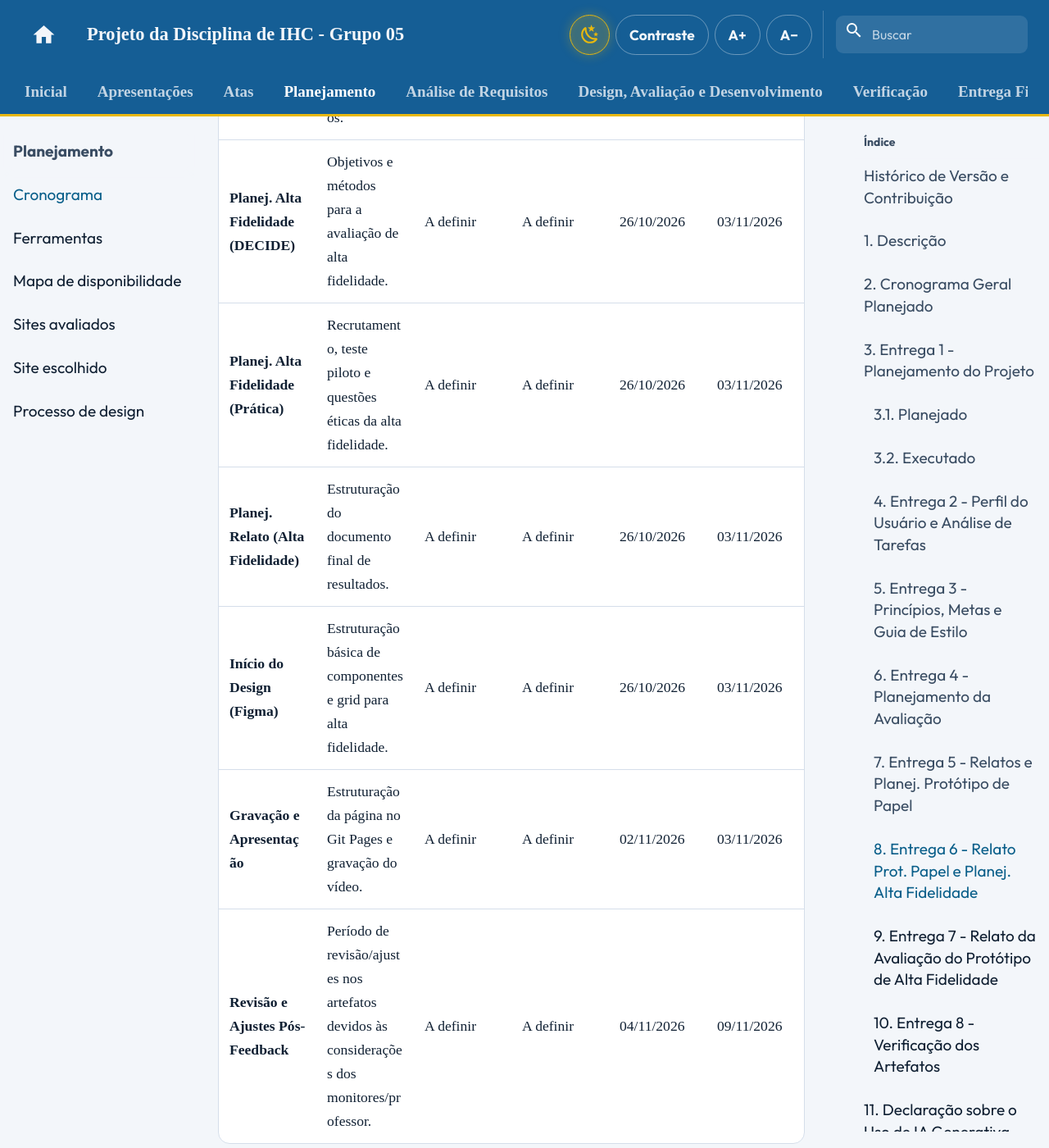
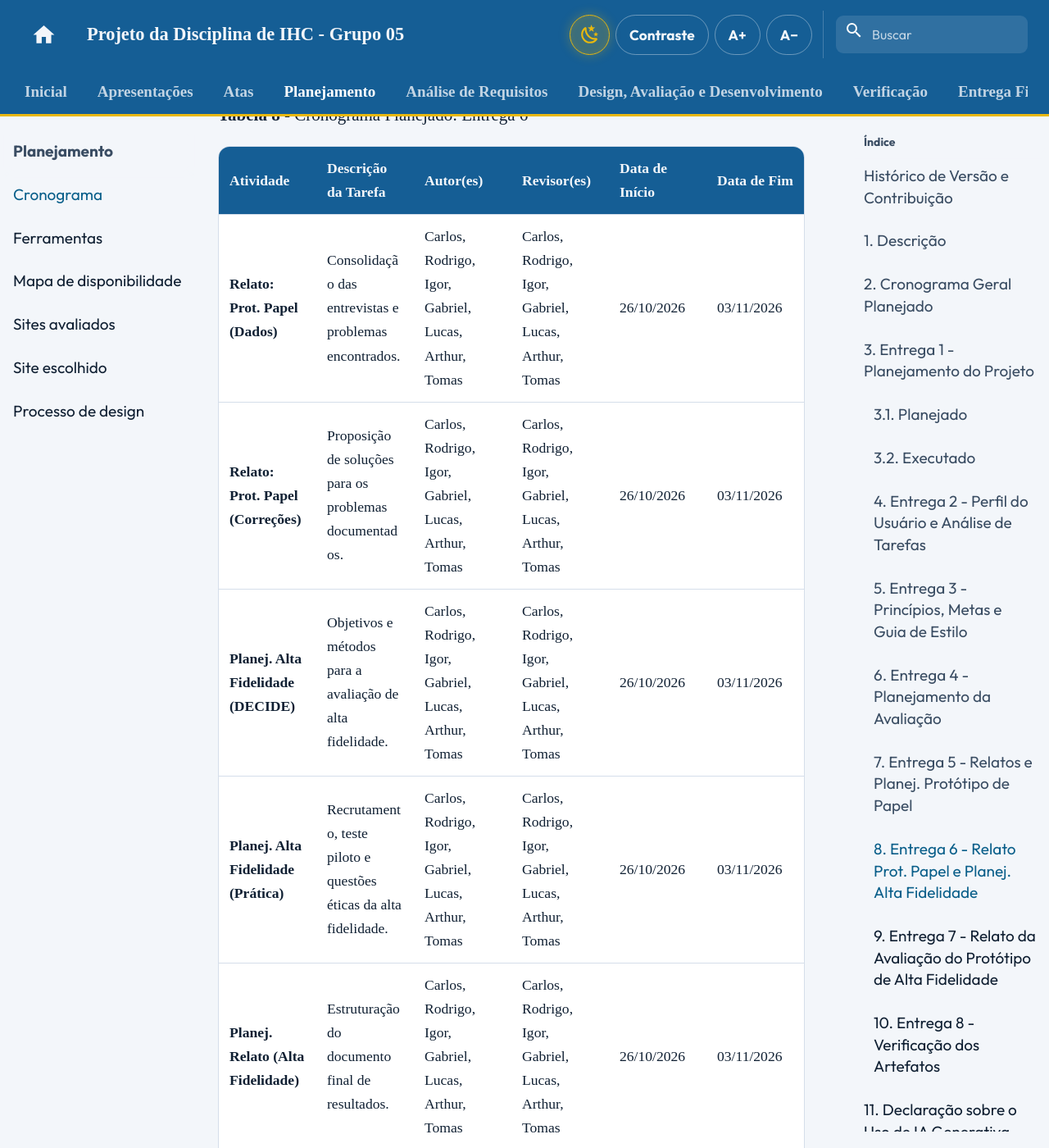
Before and after one commit to Interacao-Humano-Computador/2026.2-Grupo05, an MkDocs documentation site: the page built from docs/planejamento/cronograma.md, in a window 1280 px wide and 1400 px high, scrolled down 18401 px. Shown: the whole window at 82% size. Built offline with MkDocs 1.6.1 and Material for MkDocs 9.7.7, drawn with Linux system fonts in a browser that asks for light colours; comment, search, counter and statistics services are not loaded; some of the changed text lies outside the part shown.

Commit message:
fix: corrige atribuiçoes de tarefas nos cronogramas planejados

```diff
--- a/docs/planejamento/cronograma.md
+++ b/docs/planejamento/cronograma.md
@@ -8,6 +8,7 @@
 | 06/09/2026 | 1.1 | Adição da atividade de revisão e ajustes nos artefatos pós-feedback dos monitores/professor em todas as tabelas de cronograma. | Carlos | Igor Dantas |
 | 06/09/2026 | 1.2 | Remoção de tags de citação textual nas tabelas do cronograma. | Carlos | Igor Dantas |
 | 17/09/2026 | 1.3 | Correção das imagens e cronogramas | Igor | Gabriel |
+| 26/09/2026 | 1.4 | Correção das atribuições de tarefas | Igor | Arthur |
 
 ---
 
@@ -49,8 +50,8 @@
 | **Cronograma Planejado** | Montar a tabela com as datas de todas as 8 entregas (início, fim, revisão). | Igor | Gabriel | 04/09/2026 | 05/09/2026 |
 | **Git Pages & Equipe** | Configurar repositório, contraste e criar página "Home" com fotos/nomes. | Arthur | Carlos | 04/09/2026 | 05/09/2026 |
 | **Cronograma Executado e ata** | Montar ata da reunião, tabela de execução e Declaração de IA. | Lucas | Arthur | 04/09/2026 | 05/09/2026 |
-| **Gravação do Vídeo** | Gravação do vídeo de apresentação da Entrega 1. | Todos os integrantes | N/A | 06/09/2026 | 06/09/2026 |
-| **Revisão e Ajustes Pós-Feedback** | Período de revisão/ajustes nos artefatos devidos às considerações dos monitores/professor. | Todos os integrantes | Todos os integrantes | 07/09/2026 | 10/09/2026 |
+| **Gravação do Vídeo** | Gravação do vídeo de apresentação da Entrega 1. | Carlos, Rodrigo, Igor, Gabriel, Lucas, Arthur, Tomas | N/A | 06/09/2026 | 06/09/2026 |
+| **Revisão e Ajustes Pós-Feedback** | Período de revisão/ajustes nos artefatos devidos às considerações dos monitores/professor. | Carlos, Rodrigo, Igor, Gabriel, Lucas, Arthur, Tomas | Carlos, Rodrigo, Igor, Gabriel, Lucas, Arthur, Tomas | 07/09/2026 | 10/09/2026 |
 
 *Fonte: Igor Dantas Araújo.*
 
@@ -68,8 +69,8 @@
 | **Cronograma Planejado** | Elaboração da tabela geral de prazos e etapas. | Igor | Gabriel | 05/09/2026 | 06/09/2026 |
 | **Git Pages & Equipe** | Estruturação da Home, navegação e acessibilidade. | Arthur | Carlos | 04/09/2026 | 06/09/2026 |
 | **Cronograma Executado e ata** | Registro da primeira reunião, execução e IA. | Lucas | Arthur | 05/09/2026 | 06/09/2026 |
-| **Gravação do Vídeo** | Gravação e submissão do vídeo de apresentação. | Todos os integrantes | N/A | 06/09/2026 | 06/09/2026 |
-| **Revisão e Ajustes Pós-Feedback** | Período de revisão/ajustes nos artefatos devidos às considerações dos monitores/professor. | Todos os integrantes | Todos os integrantes | 07/09/2026 | 10/09/2026 |
+| **Gravação do Vídeo** | Gravação e submissão do vídeo de apresentação. | Lucas, Arthur, Tomas | N/A | 06/09/2026 | 06/09/2026 |
+| **Revisão e Ajustes Pós-Feedback** | Período de revisão/ajustes nos artefatos devidos às considerações dos monitores/professor. | Lucas, Arthur, Tomas | Lucas, Arthur, Tomas | 07/09/2026 | 10/09/2026 |
 
 *Fonte: Igor Dantas Araújo.*
 
@@ -96,14 +97,14 @@
 
 | Atividade | Descrição da Tarefa | Autor(es) | Revisor(es) | Data de Início | Data de Fim |
 | :--- | :--- | :--- | :--- | :--- | :--- |
-| **Princípios Gerais (Parte 1)** | Definição de visibilidade, controle, consistência e padronização. | A definir | A definir | 28/09/2026 | 06/10/2026 |
-| **Princípios Gerais (Parte 2)** | Prevenção de erros, flexibilidade e estética minimalista. | A definir | A definir | 28/09/2026 | 06/10/2026 |
-| **Metas de Usabilidade** | Seleção e justificativa das metas de usabilidade do projeto. | A definir | A definir | 28/09/2026 | 06/10/2026 |
-| **Características da Plataforma** | Restrições tecnológicas e especificações do Semob-DF. | A definir | A definir | 28/09/2026 | 06/10/2026 |
-| **Guia de Estilo (Introdução)** | Organização, público-alvo e elementos de interface/cores. | A definir | A definir | 28/09/2026 | 06/10/2026 |
-| **Guia de Estilo (Interação)** | Estilos de interação, aceleradores e vocabulário/padrões. | A definir | A definir | 28/09/2026 | 06/10/2026 |
-| **Gravação e Apresentação** | Estruturação da página no Git Pages e gravação do vídeo. | A definir | A definir | 05/10/2026 | 06/10/2026 |
-| **Revisão e Ajustes Pós-Feedback** | Período de revisão/ajustes nos artefatos devidos às considerações dos monitores/professor. | A definir | A definir | 07/10/2026 | 12/10/2026 |
+| **Princípios Gerais (Parte 1)** | Definição de visibilidade, controle, consistência e padronização. | Carlos, Rodrigo, Igor, Gabriel | Lucas, Arthur, Tomas | 28/09/2026 | 06/10/2026 |
+| **Princípios Gerais (Parte 2)** | Prevenção de erros, flexibilidade e estética minimalista. | Lucas, Arthur, Tomas | Carlos, Rodrigo, Igor, Gabriel | 28/09/2026 | 06/10/2026 |
+| **Metas de Usabilidade** | Seleção e justificativa das metas de usabilidade do projeto. | Carlos, Rodrigo, Igor, Gabriel | Carlos, Rodrigo, Igor, Gabriel | 28/09/2026 | 06/10/2026 |
+| **Características da Plataforma** | Restrições tecnológicas e especificações do Semob-DF. | Lucas, Arthur, Tomas | Lucas, Arthur, Tomas | 28/09/2026 | 06/10/2026 |
+| **Guia de Estilo (Introdução)** | Organização, público-alvo e elementos de interface/cores. | Carlos, Rodrigo, Igor, Gabriel | Lucas, Arthur, Tomas | 28/09/2026 | 06/10/2026 |
+| **Guia de Estilo (Interação)** | Estilos de interação, aceleradores e vocabulário/padrões. | Lucas, Arthur, Tomas | Carlos, Rodrigo, Igor, Gabriel | 28/09/2026 | 06/10/2026 |
+| **Gravação e Apresentação** | Estruturação da página no Git Pages e gravação do vídeo. | Carlos, Rodrigo, Igor, Gabriel, Lucas, Arthur, Tomas | Carlos, Rodrigo, Igor, Gabriel, Lucas, Arthur, Tomas | 05/10/2026 | 06/10/2026 |
+| **Revisão e Ajustes Pós-Feedback** | Período de revisão/ajustes nos artefatos devidos às considerações dos monitores/professor. | Carlos, Rodrigo, Igor, Gabriel, Lucas, Arthur, Tomas | Carlos, Rodrigo, Igor, Gabriel, Lucas, Arthur, Tomas | 07/10/2026 | 12/10/2026 |
 
 *Fonte: Igor Dantas Araújo.*
 
@@ -113,14 +114,14 @@
 
 | Atividade | Descrição da Tarefa | Autor(es) | Revisor(es) | Data de Início | Data de Fim |
 | :--- | :--- | :--- | :--- | :--- | :--- |
-| **Avaliação do Storyboard** | Planejamento usando o Framework DECIDE (objetivos e método). | A definir | A definir | 07/10/2026 | 13/10/2026 |
-| **Questões Práticas/Éticas** | Definição de recrutamento, prazos, orçamento e ética (Storyboard). | A definir | A definir | 07/10/2026 | 13/10/2026 |
-| **Relato do Storyboard** | Planejamento da estrutura do relato de resultados. | A definir | A definir | 07/10/2026 | 13/10/2026 |
-| **Avaliação de Tarefas** | Planejamento usando o Framework DECIDE (Análise de Tarefas). | A definir | A definir | 07/10/2026 | 13/10/2026 |
-| **Relato de Tarefas** | Planejamento da estrutura do relato de resultados das tarefas. | A definir | A definir | 07/10/2026 | 13/10/2026 |
-| **Teste Piloto** | Definição, data de execução e documentação do teste piloto. | A definir | A definir | 07/10/2026 | 13/10/2026 |
-| **Gravação e Apresentação** | Estruturação da página no Git Pages e gravação do vídeo. | A definir | A definir | 12/10/2026 | 13/10/2026 |
-| **Revisão e Ajustes Pós-Feedback** | Período de revisão/ajustes nos artefatos devidos às considerações dos monitores/professor. | A definir | A definir | 14/10/2026 | 19/10/2026 |
+| **Avaliação do Storyboard** | Planejamento usando o Framework DECIDE (objetivos e método). | Carlos, Rodrigo, Igor, Gabriel, Lucas, Arthur, Tomas | Carlos, Rodrigo, Igor, Gabriel, Lucas, Arthur, Tomas | 07/10/2026 | 13/10/2026 |
+| **Questões Práticas/Éticas** | Definição de recrutamento, prazos, orçamento e ética (Storyboard). | Lucas, Arthur, Tomas | Carlos, Rodrigo, Igor, Gabriel | 07/10/2026 | 13/10/2026 |
+| **Relato do Storyboard** | Planejamento da estrutura do relato de resultados. | Carlos, Rodrigo, Igor, Gabriel | Lucas, Arthur, Tomas | 07/10/2026 | 13/10/2026 |
+| **Avaliação de Tarefas** | Planejamento usando o Framework DECIDE (Análise de Tarefas). | Carlos, Rodrigo, Igor, Gabriel | Lucas, Arthur, Tomas | 07/10/2026 | 13/10/2026 |
+| **Relato de Tarefas** | Planejamento da estrutura do relato de resultados das tarefas. | Lucas, Arthur, Tomas | Carlos, Rodrigo, Igor, Gabriel | 07/10/2026 | 13/10/2026 |
+| **Teste Piloto** | Definição, data de execução e documentação do teste piloto. | Carlos, Rodrigo, Igor, Gabriel, Lucas, Arthur, Tomas | Carlos, Rodrigo, Igor, Gabriel, Lucas, Arthur, Tomas | 07/10/2026 | 13/10/2026 |
+| **Gravação e Apresentação** | Estruturação da página no Git Pages e gravação do vídeo. | Carlos, Rodrigo, Igor, Gabriel, Lucas, Arthur, Tomas | Carlos, Rodrigo, Igor, Gabriel, Lucas, Arthur, Tomas | 12/10/2026 | 13/10/2026 |
+| **Revisão e Ajustes Pós-Feedback** | Período de revisão/ajustes nos artefatos devidos às considerações dos monitores/professor. | Carlos, Rodrigo, Igor, Gabriel, Lucas, Arthur, Tomas | Carlos, Rodrigo, Igor, Gabriel, Lucas, Arthur, Tomas | 14/10/2026 | 19/10/2026 |
 
 *Fonte: Igor Dantas Araújo.*
 
@@ -130,14 +131,14 @@
 
 | Atividade | Descrição da Tarefa | Autor(es) | Revisor(es) | Data de Início | Data de Fim |
 | :--- | :--- | :--- | :--- | :--- | :--- |
-| **Relato: Storyboard** | Execução e documentação dos resultados do Storyboard. | A definir | A definir | 14/10/2026 | 25/10/2026 |
-| **Relato: Análise de Tarefas** | Execução e documentação dos resultados da Análise de Tarefas. | A definir | A definir | 14/10/2026 | 25/10/2026 |
-| **Planej. Prot. de Papel (DECIDE)** | Objetivos, métodos e questões práticas da avaliação. | A definir | A definir | 14/10/2026 | 25/10/2026 |
-| **Planej. Relato (Prot. Papel)** | Estruturação de como os dados do protótipo de papel serão relatados. | A definir | A definir | 14/10/2026 | 25/10/2026 |
-| **Confecção Protótipo (Fluxo 1)** | Desenho das telas principais de busca e navegação do Semob. | A definir | A definir | 14/10/2026 | 25/10/2026 |
-| **Confecção Protótipo (Fluxo 2)** | Desenho das telas de horários, tarifas e informações de linhas. | A definir | A definir | 14/10/2026 | 25/10/2026 |
-| **Gravação e Apresentação** | Estruturação da página no Git Pages e gravação do vídeo. | A definir | A definir | 24/10/2026 | 25/10/2026 |
-| **Revisão e Ajustes Pós-Feedback** | Período de revisão/ajustes nos artefatos devidos às considerações dos monitores/professor. | A definir | A definir | 26/10/2026 | 31/10/2026 |
+| **Relato: Storyboard** | Execução e documentação dos resultados do Storyboard. | Carlos, Rodrigo, Igor, Gabriel, Lucas, Arthur, Tomas | Carlos, Rodrigo, Igor, Gabriel, Lucas, Arthur, Tomas | 14/10/2026 | 25/10/2026 |
+| **Relato: Análise de Tarefas** | Execução e documentação dos resultados da Análise de Tarefas. | Carlos, Rodrigo, Igor, Gabriel, Lucas, Arthur, Tomas | Carlos, Rodrigo, Igor, Gabriel, Lucas, Arthur, Tomas | 14/10/2026 | 25/10/2026 |
+| **Planej. Prot. de Papel (DECIDE)** | Objetivos, métodos e questões práticas da avaliação. | Carlos, Rodrigo, Igor, Gabriel | Lucas, Arthur, Tomas | 14/10/2026 | 25/10/2026 |
+| **Planej. Relato (Prot. Papel)** | Estruturação de como os dados do protótipo de papel serão relatados. | Lucas, Arthur, Tomas | Carlos, Rodrigo, Igor, Gabriel | 14/10/2026 | 25/10/2026 |
+| **Confecção Protótipo (Fluxo 1)** | Desenho das telas principais de busca e navegação do Semob. | Carlos, Rodrigo, Igor, Gabriel | Lucas, Arthur, Tomas | 14/10/2026 | 25/10/2026 |
+| **Confecção Protótipo (Fluxo 2)** | Desenho das telas de horários, tarifas e informações de linhas. | Lucas, Arthur, Tomas | Carlos, Rodrigo, Igor, Gabriel | 14/10/2026 | 25/10/2026 |
+| **Gravação e Apresentação** | Estruturação da página no Git Pages e gravação do vídeo. | Carlos, Rodrigo, Igor, Gabriel, Lucas, Arthur, Tomas | Carlos, Rodrigo, Igor, Gabriel, Lucas, Arthur, Tomas | 24/10/2026 | 25/10/2026 |
+| **Revisão e Ajustes Pós-Feedback** | Período de revisão/ajustes nos artefatos devidos às considerações dos monitores/professor. | Carlos, Rodrigo, Igor, Gabriel, Lucas, Arthur, Tomas | Carlos, Rodrigo, Igor, Gabriel, Lucas, Arthur, Tomas | 26/10/2026 | 31/10/2026 |
 
 *Fonte: Igor Dantas Araújo.*
 
@@ -147,14 +148,14 @@
 
 | Atividade | Descrição da Tarefa | Autor(es) | Revisor(es) | Data de Início | Data de Fim |
 | :--- | :--- | :--- | :--- | :--- | :--- |
-| **Relato: Prot. Papel (Dados)** | Consolidação das entrevistas e problemas encontrados. | A definir | A definir | 26/10/2026 | 03/11/2026 |
-| **Relato: Prot. Papel (Correções)** | Proposição de soluções para os problemas documentados. | A definir | A definir | 26/10/2026 | 03/11/2026 |
-| **Planej. Alta Fidelidade (DECIDE)**| Objetivos e métodos para a avaliação de alta fidelidade. | A definir | A definir | 26/10/2026 | 03/11/2026 |
-| **Planej. Alta Fidelidade (Prática)**| Recrutamento, teste piloto e questões éticas da alta fidelidade. | A definir | A definir | 26/10/2026 | 03/11/2026 |
-| **Planej. Relato (Alta Fidelidade)** | Estruturação do documento final de resultados. | A definir | A definir | 26/10/2026 | 03/11/2026 |
-| **Início do Design (Figma)** | Estruturação básica de componentes e grid para alta fidelidade. | A definir | A definir | 26/10/2026 | 03/11/2026 |
-| **Gravação e Apresentação** | Estruturação da página no Git Pages e gravação do vídeo. | A definir | A definir | 02/11/2026 | 03/11/2026 |
-| **Revisão e Ajustes Pós-Feedback** | Período de revisão/ajustes nos artefatos devidos às considerações dos monitores/professor. | A definir | A definir | 04/11/2026 | 09/11/2026 |
+| **Relato: Prot. Papel (Dados)** | Consolidação das entrevistas e problemas encontrados. | Carlos, Rodrigo, Igor, Gabriel, Lucas, Arthur, Tomas | Carlos, Rodrigo, Igor, Gabriel, Lucas, Arthur, Tomas | 26/10/2026 | 03/11/2026 |
+| **Relato: Prot. Papel (Correções)** | Proposição de soluções para os problemas documentados. | Carlos, Rodrigo, Igor, Gabriel, Lucas, Arthur, Tomas | Carlos, Rodrigo, Igor, Gabriel, Lucas, Arthur, Tomas | 26/10/2026 | 03/11/2026 |
+| **Planej. Alta Fidelidade (DECIDE)**| Objetivos e métodos para a avaliação de alta fidelidade. | Carlos, Rodrigo, Igor, Gabriel, Lucas, Arthur, Tomas | Carlos, Rodrigo, Igor, Gabriel, Lucas, Arthur, Tomas | 26/10/2026 | 03/11/2026 |
+| **Planej. Alta Fidelidade (Prática)**| Recrutamento, teste piloto e questões éticas da alta fidelidade. | Carlos, Rodrigo, Igor, Gabriel, Lucas, Arthur, Tomas | Carlos, Rodrigo, Igor, Gabriel, Lucas, Arthur, Tomas | 26/10/2026 | 03/11/2026 |
+| **Planej. Relato (Alta Fidelidade)** | Estruturação do documento final de resultados. | Carlos, Rodrigo, Igor, Gabriel, Lucas, Arthur, Tomas | Carlos, Rodrigo, Igor, Gabriel, Lucas, Arthur, Tomas | 26/10/2026 | 03/11/2026 |
+| **Início do Design (Figma)** | Estruturação básica de componentes e grid para alta fidelidade. | Carlos, Rodrigo, Igor, Gabriel, Lucas, Arthur, Tomas | Carlos, Rodrigo, Igor, Gabriel, Lucas, Arthur, Tomas | 26/10/2026 | 03/11/2026 |
+| **Gravação e Apresentação** | Estruturação da página no Git Pages e gravação do vídeo. | Carlos, Rodrigo, Igor, Gabriel, Lucas, Arthur, Tomas | Carlos, Rodrigo, Igor, Gabriel, Lucas, Arthur, Tomas | 02/11/2026 | 03/11/2026 |
+| **Revisão e Ajustes Pós-Feedback** | Período de revisão/ajustes nos artefatos devidos às considerações dos monitores/professor. | Carlos, Rodrigo, Igor, Gabriel, Lucas, Arthur, Tomas | Carlos, Rodrigo, Igor, Gabriel, Lucas, Arthur, Tomas | 04/11/2026 | 09/11/2026 |
 
 *Fonte: Igor Dantas Araújo.*
 
@@ -164,14 +165,14 @@
 
 | Atividade | Descrição da Tarefa | Autor(es) | Revisor(es) | Data de Início | Data de Fim |
 | :--- | :--- | :--- | :--- | :--- | :--- |
-| **Design Alta Fidelidade (Fluxo 1)** | Finalização de telas interativas de busca e mapas no Figma. | A definir | A definir | 04/11/2026 | 15/11/2026 |
-| **Design Alta Fidelidade (Fluxo 2)** | Finalização de telas interativas de tarifas e horários no Figma. | A definir | A definir | 04/11/2026 | 15/11/2026 |
-| **Execução de Entrevistas** | Condução e gravação das avaliações com usuários reais. | A definir | A definir | 04/11/2026 | 15/11/2026 |
-| **Relato: Consolidação de Dados** | Transcrição e análise dos problemas apontados pelos usuários. | A definir | A definir | 04/11/2026 | 15/11/2026 |
-| **Relato: Correções e Ajustes** | Documentação das soluções de design baseadas no feedback. | A definir | A definir | 04/11/2026 | 15/11/2026 |
-| **Conclusão do Relato** | Revisão final dos objetivos alcançados vs. planejados. | A definir | A definir | 04/11/2026 | 15/11/2026 |
-| **Gravação e Apresentação** | Estruturação da página no Git Pages e gravação do vídeo. | A definir | A definir | 14/11/2026 | 15/11/2026 |
-| **Revisão e Ajustes Pós-Feedback** | Período de revisão/ajustes nos artefatos devidos às considerações dos monitores/professor. | A definir | A definir | 16/11/2026 | 21/11/2026 |
+| **Design Alta Fidelidade (Fluxo 1)** | Finalização de telas interativas de busca e mapas no Figma. | Carlos, Rodrigo, Igor, Gabriel | Lucas, Arthur, Tomas | 04/11/2026 | 15/11/2026 |
+| **Design Alta Fidelidade (Fluxo 2)** | Finalização de telas interativas de tarifas e horários no Figma. | Lucas, Arthur, Tomas | Carlos, Rodrigo, Igor, Gabriel | 04/11/2026 | 15/11/2026 |
+| **Execução de Entrevistas** | Condução e gravação das avaliações com usuários reais. | Lucas, Arthur, Tomas | Carlos, Rodrigo, Igor, Gabriel | 04/11/2026 | 15/11/2026 |
+| **Relato: Consolidação de Dados** | Transcrição e análise dos problemas apontados pelos usuários. | Lucas, Arthur, Tomas | Carlos, Rodrigo, Igor, Gabriel | 04/11/2026 | 15/11/2026 |
+| **Relato: Correções e Ajustes** | Documentação das soluções de design baseadas no feedback. | Carlos, Rodrigo, Igor, Gabriel | Lucas, Arthur, Tomas | 04/11/2026 | 15/11/2026 |
+| **Conclusão do Relato** | Revisão final dos objetivos alcançados vs. planejados. | Carlos, Rodrigo, Igor, Gabriel | Lucas, Arthur, Tomas | 04/11/2026 | 15/11/2026 |
+| **Gravação e Apresentação** | Estruturação da página no Git Pages e gravação do vídeo. | Carlos, Rodrigo, Igor, Gabriel, Lucas, Arthur, Tomas | Carlos, Rodrigo, Igor, Gabriel, Lucas, Arthur, Tomas | 14/11/2026 | 15/11/2026 |
+| **Revisão e Ajustes Pós-Feedback** | Período de revisão/ajustes nos artefatos devidos às considerações dos monitores/professor. | Carlos, Rodrigo, Igor, Gabriel, Lucas, Arthur, Tomas | Carlos, Rodrigo, Igor, Gabriel, Lucas, Arthur, Tomas | 16/11/2026 | 21/11/2026 |
 
 *Fonte: Igor Dantas Araújo.*
 
@@ -181,14 +182,14 @@
 
 | Atividade | Descrição da Tarefa | Autor(es) | Revisor(es) | Data de Início | Data de Fim |
 | :--- | :--- | :--- | :--- | :--- | :--- |
-| **Inspeção Entregas 1 e 2** | Verificação de conformidade dos artefatos de Planej. e Perfil. | A definir | A definir | 16/11/2026 | 24/11/2026 |
-| **Inspeção Entregas 3 e 4** | Verificação dos Princípios Gerais e Planejamentos de Avaliação. | A definir | A definir | 16/11/2026 | 24/11/2026 |
-| **Inspeção Entrega 5** | Verificação dos Relatos e Planejamento do Prot. de Papel. | A definir | A definir | 16/11/2026 | 24/11/2026 |
-| **Inspeção Entrega 6** | Verificação dos Relatos e Planejamento da Alta Fidelidade. | A definir | A definir | 16/11/2026 | 24/11/2026 |
-| **Inspeção Entrega 7** | Verificação final do Protótipo de Alta Fidelidade e links. | A definir | A definir | 16/11/2026 | 24/11/2026 |
-| **Consolidação de Ajustes** | Aplicação de correções apontadas durante as inspeções cruzadas. | A definir | A definir | 16/11/2026 | 24/11/2026 |
-| **Gravação e Apresentação** | Estruturação da página no Git Pages e gravação do vídeo. | A definir | A definir | 23/11/2026 | 24/11/2026 |
-| **Revisão e Ajustes Pós-Feedback** | Período de revisão/ajustes nos artefatos devidos às considerações dos monitores/professor. | A definir | A definir | 25/11/2026 | 29/11/2026 |
+| **Inspeção Entregas 1 e 2** | Verificação de conformidade dos artefatos de Planej. e Perfil. | Carlos, Rodrigo, Igor, Gabriel, Lucas, Arthur, Tomas | Carlos, Rodrigo, Igor, Gabriel, Lucas, Arthur, Tomas | 16/11/2026 | 24/11/2026 |
+| **Inspeção Entregas 3 e 4** | Verificação dos Princípios Gerais e Planejamentos de Avaliação. | Carlos, Rodrigo, Igor, Gabriel, Lucas, Arthur, Tomas | Carlos, Rodrigo, Igor, Gabriel, Lucas, Arthur, Tomas | 16/11/2026 | 24/11/2026 |
+| **Inspeção Entrega 5** | Verificação dos Relatos e Planejamento do Prot. de Papel. | Carlos, Rodrigo, Igor, Gabriel, Lucas, Arthur, Tomas | Carlos, Rodrigo, Igor, Gabriel, Lucas, Arthur, Tomas | 16/11/2026 | 24/11/2026 |
+| **Inspeção Entrega 6** | Verificação dos Relatos e Planejamento da Alta Fidelidade. | Carlos, Rodrigo, Igor, Gabriel, Lucas, Arthur, Tomas | Carlos, Rodrigo, Igor, Gabriel, Lucas, Arthur, Tomas | 16/11/2026 | 24/11/2026 |
+| **Inspeção Entrega 7** | Verificação final do Protótipo de Alta Fidelidade e links. | Carlos, Rodrigo, Igor, Gabriel, Lucas, Arthur, Tomas | Carlos, Rodrigo, Igor, Gabriel, Lucas, Arthur, Tomas | 16/11/2026 | 24/11/2026 |
+| **Consolidação de Ajustes** | Aplicação de correções apontadas durante as inspeções cruzadas. | Carlos, Rodrigo, Igor, Gabriel, Lucas, Arthur, Tomas | Carlos, Rodrigo, Igor, Gabriel, Lucas, Arthur, Tomas | 16/11/2026 | 24/11/2026 |
+| **Gravação e Apresentação** | Estruturação da página no Git Pages e gravação do vídeo. | Carlos, Rodrigo, Igor, Gabriel, Lucas, Arthur, Tomas | Carlos, Rodrigo, Igor, Gabriel, Lucas, Arthur, Tomas | 23/11/2026 | 24/11/2026 |
+| **Revisão e Ajustes Pós-Feedback** | Período de revisão/ajustes nos artefatos devidos às considerações dos monitores/professor. | Carlos, Rodrigo, Igor, Gabriel, Lucas, Arthur, Tomas | Carlos, Rodrigo, Igor, Gabriel, Lucas, Arthur, Tomas | 25/11/2026 | 29/11/2026 |
 
 *Fonte: Igor Dantas Araújo.*
 
```
Also changed, not shown: other parts of docs/planejamento/cronograma.md (+1 -1 lines).
